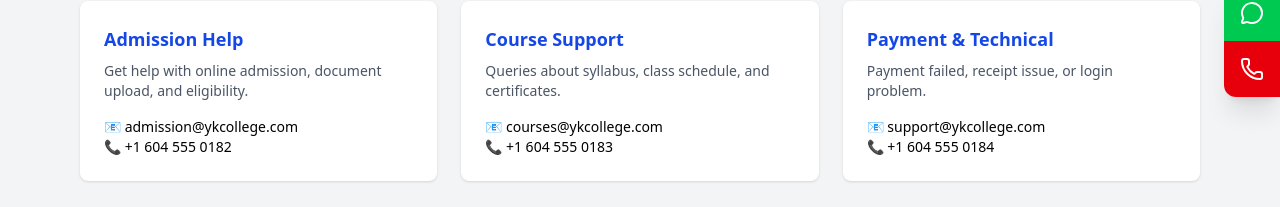
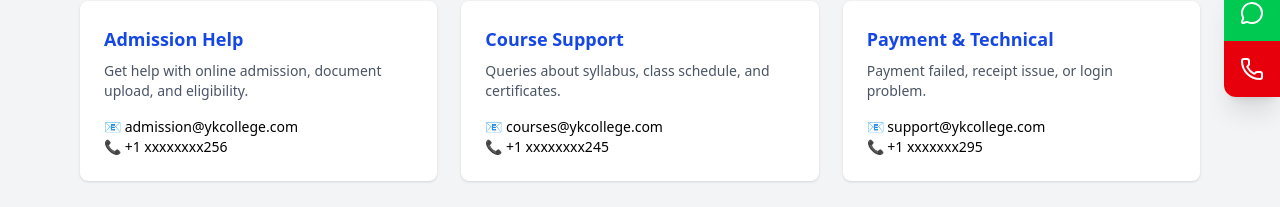
Before and after one commit to Shubham-juris/yk-career-collage, a React (Vite) app: page /support in a window 1280 px wide. Shown: the part 359-566 px from the top of the page. Built offline with nearby package versions, Linux system fonts and the light colour scheme.

Commit message:
changes update code

```diff
--- a/src/pages/Support.jsx
+++ b/src/pages/Support.jsx
@@ -28,7 +28,7 @@ const Support = () => {
           <p className="text-sm">
             📧 admission@ykcollege.com
             <br />
-            📞 +1 604 555 0182
+            📞 +1 xxxxxxxx256
           </p>
         </div>
 
@@ -43,7 +43,7 @@ const Support = () => {
           <p className="text-sm">
             📧 courses@ykcollege.com
             <br />
-            📞 +1 604 555 0183
+            📞 +1 xxxxxxxx245
           </p>
         </div>
 
@@ -58,7 +58,7 @@ const Support = () => {
           <p className="text-sm">
             📧 support@ykcollege.com
             <br />
-            📞 +1 604 555 0184
+            📞 +1 xxxxxxx295
           </p>
         </div>
       </div>
```
